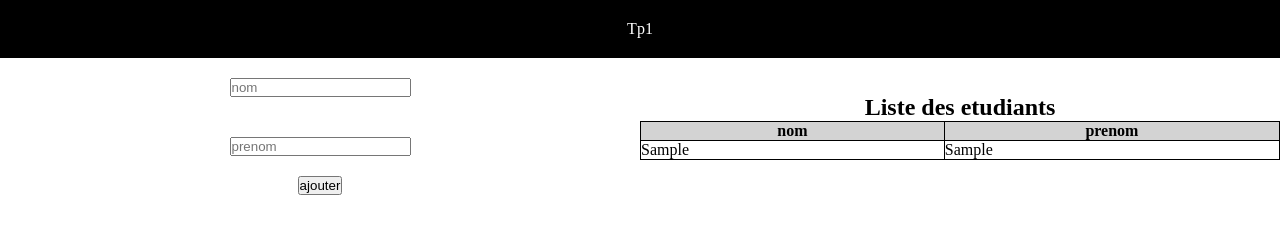
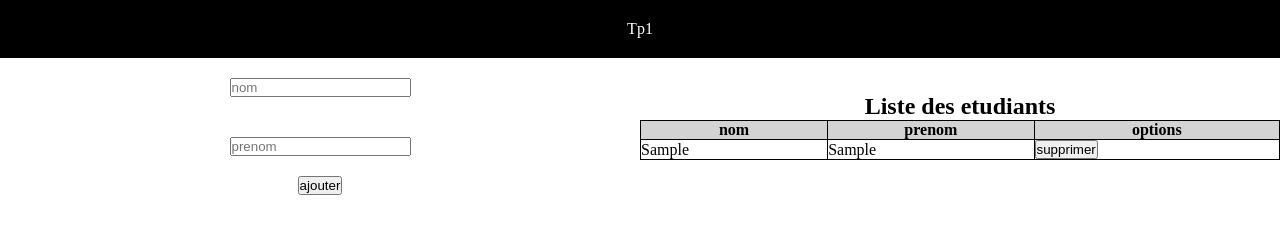
Before and after one commit to mehdiTmimi/seance1_preparation, a plain HTML site: page index.html in a window 1280 px wide. Both pictures are taken after typing "Sample", "Sample" into the empty fields and a click on the button "ajouter". Drawn offline with Linux system fonts and the light colour scheme.

Commit message:
add suppression

```diff
--- a/index.html
+++ b/index.html
@@ -27,6 +27,7 @@
                     <tr>
                         <th>nom</th>
                         <th>prenom</th>
+                        <th>options</th>
                     </tr>
                 </thead>
                 <tbody id="tb">
--- a/js/main.js
+++ b/js/main.js
@@ -1,3 +1,4 @@
+let ligne=1;
 const teste=()=>{
     alert("bonjour")
 }
@@ -11,10 +12,21 @@ const ajouter=()=>{
     let prenom=prenomInput.value
     // creation des elements
     let tr=document.createElement("tr")
+    tr.setAttribute("id","t"+ligne)
+    ligne++;
     let td1=document.createElement("td")
     let td2=document.createElement("td")
+    let td3=document.createElement("td")
+    let button=document.createElement("button")
     tr.appendChild(td1)
     tr.appendChild(td2)
+    tr.appendChild(td3)
+    td3.appendChild(button)
+    button.innerText="supprimer"
+ //   button.setAttribute("onclick","supprimer()")
+    button.addEventListener("click",()=>{
+        supprimer(tr.getAttribute("id"))
+    })
     // remplissage
     td1.innerText=nom
     td2.innerText=prenom
@@ -24,3 +36,6 @@ const ajouter=()=>{
     nomInput.value=""
     prenomInput.value=""
 }
+let supprimer=(id)=>{
+    document.getElementById(id).remove()
+}
```
